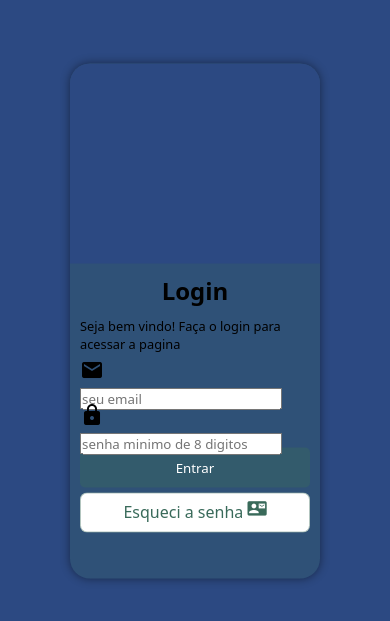
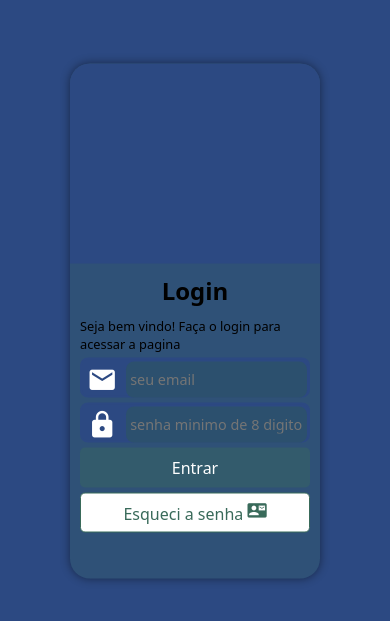
Before and after one commit to ronesanttos/Tela-login, a plain HTML site: page index.html in a window 390 px wide. Shown: the part 101-722 px from the top of the page. Drawn offline with Linux system fonts and the light colour scheme.

Commit message:
atualizando responsividade

```diff
--- a/estilo/media-query.css
+++ b/estilo/media-query.css
@@ -6,6 +6,7 @@
     }
     section#login {
         width: 80vw;
+        height: 280px;
     }
     section#login > div#imagem {
         float: left;
@@ -39,7 +40,8 @@
         font-size: 2em;
     }
     div#formulario > p {
-        font-size: 1.2em;
+        font-size: 1em;
+        margin: 20px 0px;
     }
 
 }
--- a/estilo/style.css
+++ b/estilo/style.css
@@ -7,7 +7,9 @@
     font-family: system-ui, -apple-system, BlinkMacSystemFont, 'Segoe UI', Roboto, Oxygen, Ubuntu, Cantarell, 'Open Sans', 'Helvetica Neue', sans-serif;
     box-sizing: border-box;
 }
-body, html {
+
+body,
+html {
     background-color: #2c4982;
     height: 100vh;
     width: 100vw;
@@ -24,10 +26,10 @@ section#login {
     position: absolute;
     top: 50%;
     left: 50%;
-   transform: translate(-50%, -50%); /*centraliza no meio da tela*/
+
     overflow: hidden;
 
-   background-color:rgba(57, 106, 90, 0.26);
+    background-color: rgba(57, 106, 90, 0.26);
 
     width: 250px;
     height: 515px;
@@ -35,44 +37,79 @@ section#login {
     border-radius: 20px;
     box-shadow: 0px 0px 10px rgba(0, 0, 0, 0.467);
 
+    transform: translate(-50%, -50%);
+    /*centraliza no meio da tela*/
     transition: width 1, height 1;
+    transition-timing-function: ease;
 }
-section#login > div#imagem {
+
+section#login>div#imagem {
     display: block;
-    background:  #2c4982 url(../imagens/banner.jpeg);
+    background: #2c4982 url(../imagens/banner.jpeg);
     background-position: left bottom;
     background-size: cover;
     height: 200px;
 }
 
-section#login > div#formulario {
+section#login>div#formulario {
     display: block;
     padding: 10px;
 
 }
 
-div#formulario > h1 {
+div#formulario>h1 {
     text-align: center;
     margin-bottom: 10px;
 }
 
-div#formulario > p {
+div#formulario>p {
     font-size: 0.8em;
 }
 
-form > div.campo {
+form>div.campo {
     display: block;
     width: 100%;
     height: 40px;
-    border-radius: 5px;
+
+    background-color: #2c4982;
+    border: 2px solid #2c4982;
+
+    border-radius: 8px;
     margin: 5px 0px;
 }
 
-div.campo > label {
+div.campo>label {
     display: none;
 }
 
-form > input[type=submit] {
+div.campo>span {
+    color: white;
+
+    font-size: 1.9em;
+
+    width: 40px;
+    padding: 5px;
+}
+
+div.campo>input {
+    background-color: rgba(45, 92, 76, 0.367);
+    font-size: 0.9em;
+
+    width: calc(100% - 45px);
+    height: 100%;
+
+    border: 0px;
+    border-radius: 8px;
+
+    padding: 4px;
+    transform: translateY(-10px);
+}
+
+div.campo>input:focus-within {
+    background-color: white;
+}
+
+form>input[type=submit] {
     display: block;
     width: 100%;
     height: 40px;
@@ -80,19 +117,22 @@ form > input[type=submit] {
     background-color: rgba(57, 106, 90, 0.389);
     color: white;
 
+    font-size: 1em;
+
     border: none;
     border-radius: 5px;
     cursor: pointer;
 }
 
 
-form > input[type=submit]:hover,
-form > a.botao:hover {
-    background-color: rgba(57, 106, 90);
+form>input[type=submit]:hover,
+form>a.botao:hover {
+    background-color: rgba(57, 106, 90, 0.47);
+    border: 2px solid #2c4982;
     color: white;
 }
 
-form > a.botao {
+form>a.botao {
     display: block;
     text-align: center;
     font-size: 1em;
@@ -100,17 +140,17 @@ form > a.botao {
     width: 100%;
     height: 40px;
 
-    padding-top: 5px;
+    padding-top: 7px;
     margin-top: 5px;
 
     background-color: white;
     color: rgb(57, 106, 90);
 
-    border: 1px solid  rgba(57, 106, 90, 0.389);
-    border-radius: 7px;
+    border: 1px solid rgba(57, 106, 90);
+    border-radius: 5px;
     text-decoration: none;
 }
 
-form > a.botao > span {
+form>a.botao>span {
     font-size: 1.2em;
 }
```
Lines whose indentation alone changed are shown as unchanged.
